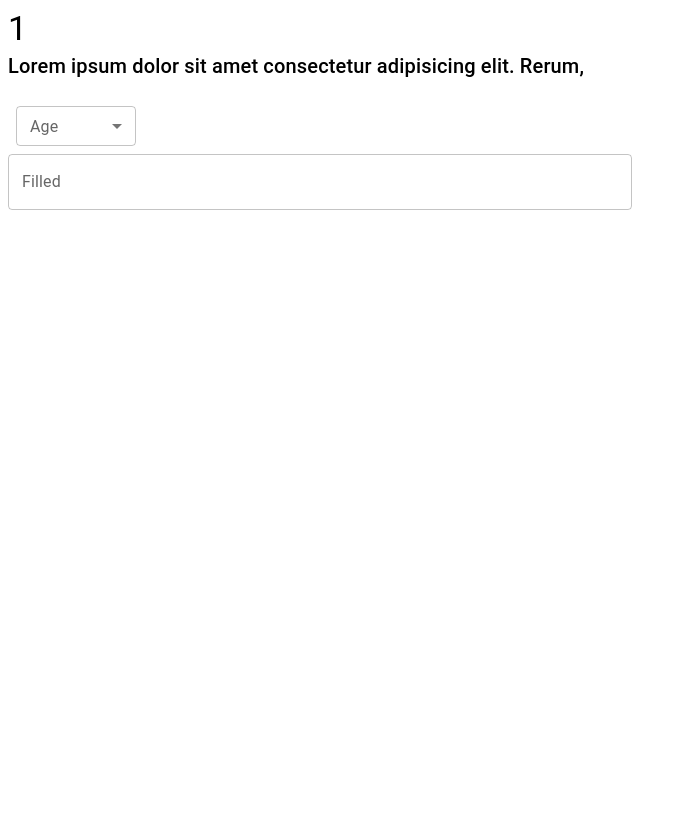
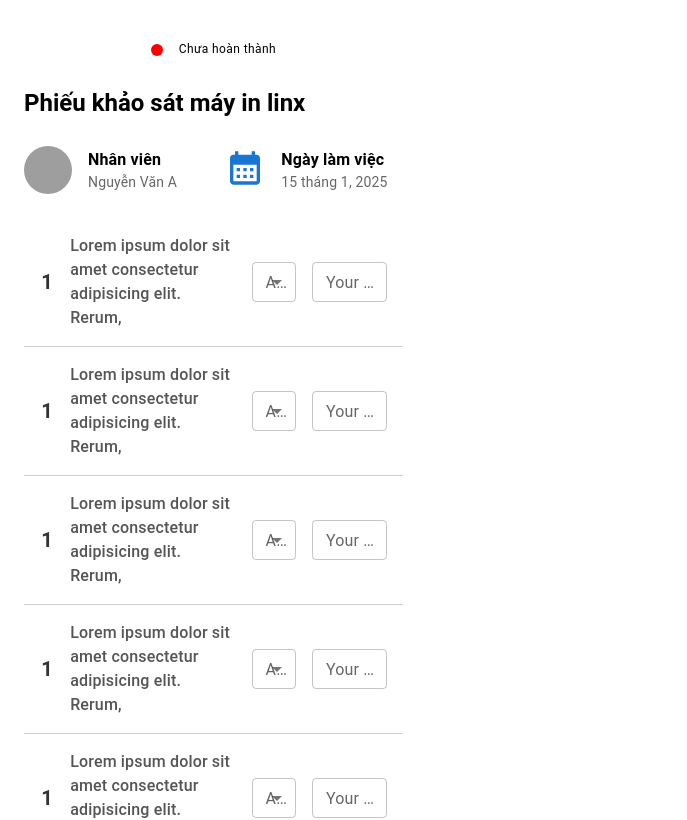
Before and after one commit to dangnhithien/maintenance, a React app: page /login in a window 1280 px wide. Shown: the top 820 px of the page, without its empty margins (0-687 px from the left). Built offline with nearby package versions, Linux system fonts and the light colour scheme; grey boxes are pictures that could not be loaded.

Commit message:
feat: create UI survey

```diff
--- a/package.json
+++ b/package.json
@@ -22,6 +22,7 @@
   "dependencies": {
     "@emotion/react": "^11.14.0",
     "@emotion/styled": "^11.14.0",
+    "@mui/icons-material": "^6.4.0",
     "@mui/material": "^6.4.0",
     "react": "^19.0.0",
     "react-dom": "^19.0.0",
--- a/src/modules/maintenance/components/survey/Survey.tsx
+++ b/src/modules/maintenance/components/survey/Survey.tsx
@@ -1,123 +1,114 @@
-import {
-  Button,
-  FormControl,
-  FormControlLabel,
-  FormLabel,
-  Grid,
-  Radio,
-  RadioGroup,
-  TextField,
-} from "@mui/material";
-import React, { useState } from "react";
+import CalendarMonthIcon from '@mui/icons-material/CalendarMonth';
+import { Avatar, Box, Grid2, Typography } from '@mui/material';
+import SurveyRow from './SurveyRow';
 
-// Định nghĩa kiểu cho kết quả phiếu khảo sát
-interface SurveyFormData {
-  name: string;
-  email: string;
-  rating: string;
-  feedback: string;
-}
+const Survey = () => {
+  return (
 
-const SurveyForm: React.FC = () => {
-  // Khai báo state để lưu trữ giá trị form
-  const [formData, setFormData] = useState<SurveyFormData>({
-    name: "",
-    email: "",
-    rating: "",
-    feedback: "",
-  });
 
-  // Hàm xử lý thay đổi dữ liệu form
-  const handleChange = (e: React.ChangeEvent<HTMLInputElement>) => {
-    const { name, value } = e.target;
-    setFormData((prevData) => ({
-      ...prevData,
-      [name]: value,
-    }));
-  };
+    <Grid2 container spacing={3} sx={{ padding: 2 }} size={4}>
+     <Grid2 container direction={"row"} justifyContent={'center'} alignItems="center" spacing={1} sx={{ marginTop: 2 }} size={12}>
+        <div
+          style={{
+            width: "12px",
+            height: "12px",
+            borderRadius: "50%",
+            backgroundColor: "red",
+            lineHeight:12
+          }}
+        ></div>
+        <Typography variant="caption" sx={{ marginLeft: "0.5rem" }}>
+          Chưa hoàn thành
+        </Typography>
+      </Grid2>
+      {/* Text Section */}
+      <Grid2 size={12}>
+        <Typography
+          variant="h5"
+          sx={{ textAlign: 'justify', lineHeight: 1.6 }}
+          fontWeight="bold"
+        >
+          Phiếu khảo sát máy in linx
+        </Typography>
+      </Grid2>
 
-  // Hàm xử lý gửi form
-  const handleSubmit = (e: React.FormEvent) => {
-    e.preventDefault();
-    console.log("Survey Form Data:", formData);
-    // Bạn có thể thực hiện các thao tác khác như gửi form lên server
-  };
+      {/* Employee Info Section */}
+      <Grid2 container size={12} direction="row" flexWrap="nowrap">
+        {/* Employee Info */}
+        <Grid2 container size={6} alignItems="center" spacing={2}>
+          <Grid2>
+            <Avatar
+              alt="Nhân viên Nguyễn Văn A"
+              src="https://tranhincanvas.com/uploads/images/H%C3%ACnh%20trong%20b%C3%A0i%20h%E1%BB%8Da%20s%C4%A9%20phung%20huyen/20.jpg"
+              sx={{ width: 48, height: 48 }}
+            />
+          </Grid2>
+          <Grid2>
+            <Box>
+              <Typography
+                variant="body1"
+                fontWeight="bold"
+                sx={{ fontSize: '1rem' }}
+              >
+                Nhân viên
+              </Typography>
+              <Typography
+                variant="body2"
+                color="textSecondary"
+                sx={{ fontSize: '0.875rem' }}
+              >
+                Nguyễn Văn A
+              </Typography>
+            </Box>
+          </Grid2>
+        </Grid2>
 
-  return (
-    <form onSubmit={handleSubmit}>
-      <Grid container spacing={2}>
-        <Grid item xs={12}>
-          <TextField
-            fullWidth
-            label="Họ và tên"
-            variant="outlined"
-            name="name"
-            value={formData.name}
-            onChange={handleChange}
-          />
-        </Grid>
+        {/* Calendar Info */}
+        <Grid2 container size={6} alignItems="center" spacing={2}>
+          <Grid2>
+            <CalendarMonthIcon
+              sx={{ width: 40, height: 40 }}
+              color="primary"
+            />
+          </Grid2>
+          <Grid2>
+            <Box>
+              <Typography
+                variant="body1"
+                fontWeight="bold"
+                sx={{ fontSize: '1rem' }}
+              >
+                Ngày làm việc
+              </Typography>
+              <Typography
+                variant="body2"
+                color="textSecondary"
+                sx={{ fontSize: '0.875rem' }}
+              >
+                15 tháng 1, 2025
+              </Typography>
+            </Box>
+          </Grid2>
+        </Grid2>
+      </Grid2>
 
-        <Grid item xs={12}>
-          <TextField
-            fullWidth
-            label="Email"
-            variant="outlined"
-            name="email"
-            value={formData.email}
-            onChange={handleChange}
-          />
-        </Grid>
+      {/* Survey Row */}
+      <Grid2>
+        <SurveyRow />
+        <SurveyRow />
+        <SurveyRow />
+        <SurveyRow />
+        <SurveyRow />
+        <SurveyRow />
+        <SurveyRow />
+        <SurveyRow />
+        <SurveyRow />
+        <SurveyRow />
+        <SurveyRow />
+      </Grid2>
+    </Grid2>
 
-        <Grid item xs={12}>
-          <FormControl component="fieldset" fullWidth>
-            <FormLabel component="legend">Đánh giá</FormLabel>
-            <RadioGroup
-              name="rating"
-              value={formData.rating}
-              onChange={handleChange}
-            >
-              <FormControlLabel
-                value="1"
-                control={<Radio />}
-                label="1 - Rất tệ"
-              />
-              <FormControlLabel value="2" control={<Radio />} label="2 - Tệ" />
-              <FormControlLabel
-                value="3"
-                control={<Radio />}
-                label="3 - Bình thường"
-              />
-              <FormControlLabel value="4" control={<Radio />} label="4 - Tốt" />
-              <FormControlLabel
-                value="5"
-                control={<Radio />}
-                label="5 - Tuyệt vời"
-              />
-            </RadioGroup>
-          </FormControl>
-        </Grid>
-
-        <Grid item xs={12}>
-          <TextField
-            fullWidth
-            label="Ý kiến đóng góp"
-            variant="outlined"
-            name="feedback"
-            value={formData.feedback}
-            onChange={handleChange}
-            multiline
-            rows={4}
-          />
-        </Grid>
-
-        <Grid item xs={12}>
-          <Button fullWidth type="submit" variant="contained" color="primary">
-            Gửi phiếu khảo sát
-          </Button>
-        </Grid>
-      </Grid>
-    </form>
   );
 };
 
-export default SurveyForm;
+export default Survey;
--- a/src/modules/maintenance/components/survey/SurveyRow.tsx
+++ b/src/modules/maintenance/components/survey/SurveyRow.tsx
@@ -11,33 +11,57 @@ import React from "react";
 
 const SurveyRow = () => {
   const [age, setAge] = React.useState("");
+
+  const handleAgeChange = (event:any) => {
+    setAge(event.target.value);
+  };
+
   return (
-    <Grid2 size={6} container direction={"row"}>
-      <Grid2 container justifyItems={"center"} alignItems={"center"}>
-        <Grid2>
-          <Typography variant="h4">1</Typography>
+    <Grid2
+      container
+      direction="row"
+      alignItems="center"
+      spacing={2}
+      sx={{
+        padding: 2,
+        borderBottom: "1px solid #ccc",
+      }}
+    >
+      {/* Question Number */}
+      <Grid2 size={1}>
+        <Typography
+          variant="h6"
+          textAlign="center"
+          fontWeight="bold"
+          sx={{ color: "#333" }}
+        >
+          1
+        </Typography>
       </Grid2>
-      </Grid2>
-      <Grid2 flexGrow={1} container direction={"column"}>
-        <Grid2
-          size={12}
-          container
-          direction={"row"}
-          spacing={2}
-          alignItems={"center"}
-          justifyContent={"space-between"}
+
+      {/* Question Text */}
+      <Grid2 size={6}>
+        <Typography
+          variant="body1"
+          sx={{
+            fontWeight: 500,
+            color: "#555",
+          }}
         >
-          <Typography variant="h6">
           Lorem ipsum dolor sit amet consectetur adipisicing elit. Rerum,
         </Typography>
-          <FormControl size="small" sx={{ m: 1, minWidth: 120 }}>
-            <InputLabel id="demo-simple-select-label">Age</InputLabel>
+      </Grid2>
+
+      {/* Dropdown */}
+      <Grid2 size={2}>
+        <FormControl fullWidth size="small">
+          <InputLabel id="select-label">Age</InputLabel>
           <Select
-              labelId="demo-simple-select-label"
-              id="demo-simple-select"
+            labelId="select-label"
+            id="select"
             value={age}
             label="Age"
-              onChange={() => {}}
+            onChange={handleAgeChange}
           >
             <MenuItem value={10}>Ten</MenuItem>
             <MenuItem value={20}>Twenty</MenuItem>
@@ -45,9 +69,15 @@ const SurveyRow = () => {
           </Select>
         </FormControl>
       </Grid2>
-        <Grid2 size={12}>
-          <TextField label="Filled" variant="outlined" fullWidth />
-        </Grid2>
+
+      {/* Text Input */}
+      <Grid2 size={3}>
+        <TextField
+          label="Your Answer"
+          variant="outlined"
+          fullWidth
+          size="small"
+        />
       </Grid2>
     </Grid2>
   );
--- a/src/modules/maintenance/pages/survey/SurveyPage.tsx
+++ b/src/modules/maintenance/pages/survey/SurveyPage.tsx
@@ -1,10 +1,10 @@
-import SurveyRow from "@modules/maintenance/components/survey/SurveyRow";
+import Survey from "@modules/maintenance/components/survey/Survey";
 import { Grid2 } from "@mui/material";
 
 const SurveyPage = () => {
   return (
     <Grid2 container direction={"row"} spacing={2}>
-      <SurveyRow />
+      <Survey />
     </Grid2>
   );
 };
--- a/src/modules/maintenance/routes/MaintenanceRoutes.tsx
+++ b/src/modules/maintenance/routes/MaintenanceRoutes.tsx
@@ -4,7 +4,7 @@ import SurveyPage from "../pages/survey/SurveyPage";
 
 const MaintenanceRoutes = () => (
   <Routes>
-    <Route path="/maintenance" element={<SurveyPage />} />
+    <Route path="/" element={<SurveyPage />} />
   </Routes>
 );
 
```
Also changed, not shown: 1 other file (tests, documents, lock files or other folders). Lines whose indentation alone changed are shown as unchanged.
